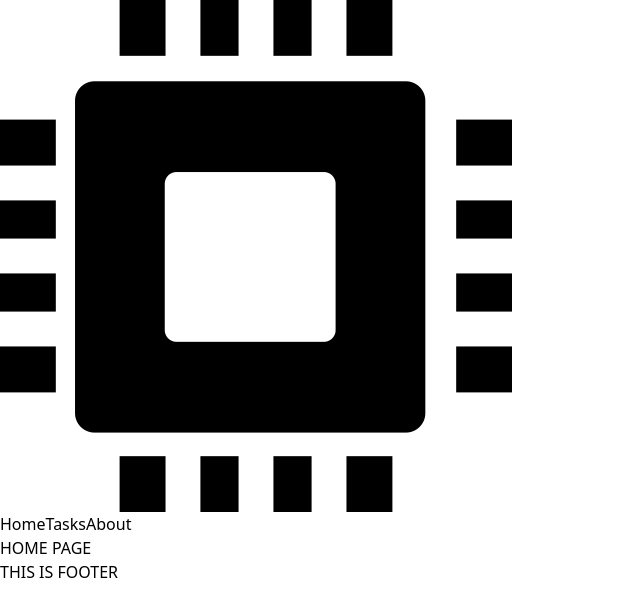
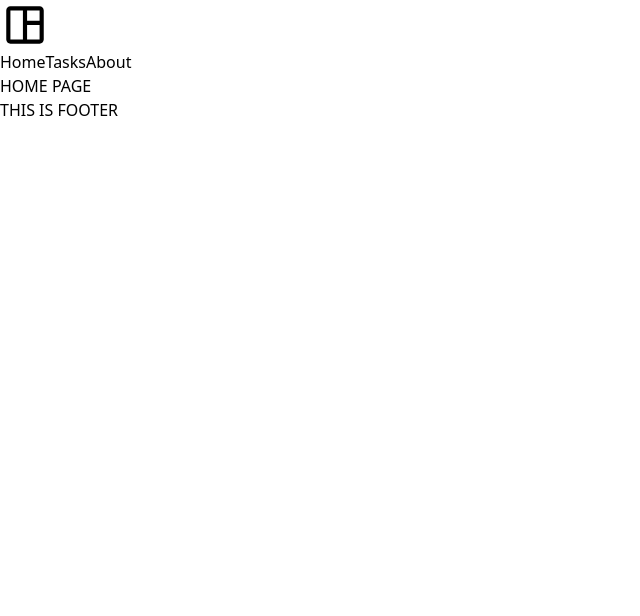
Before and after one commit to jrcopeti/react-kanban-board, a React (Vite) app: page / in a window 1280 px wide. Shown: the top 616 px of the page, without its empty margins (0-640 px from the left). Built offline with nearby package versions, Linux system fonts and the light colour scheme.

Commit message:
install react icons and style navbar

```diff
--- a/package.json
+++ b/package.json
@@ -12,6 +12,7 @@
   "dependencies": {
     "react": "^18.3.1",
     "react-dom": "^18.3.1",
+    "react-icons": "^5.2.1",
     "react-router-dom": "^6.24.1"
   },
   "devDependencies": {
--- a/src/components/AppLayout.tsx
+++ b/src/components/AppLayout.tsx
@@ -6,8 +6,10 @@ function AppLayout() {
   return (
     <>
       <Navbar />
-      <Outlet />
-      <Footer/>
+      <div className="h-screen p-4">
+        <Outlet />
+        <Footer />
+      </div>
     </>
   );
 }
--- a/src/components/Navbar.tsx
+++ b/src/components/Navbar.tsx
@@ -1,5 +1,5 @@
+import { MdOutlineSpaceDashboard } from "react-icons/md";
 import { Link } from "react-router-dom";
-import logo from "../assets/images/microchip-icon.png"
 
 function Navbar() {
   const routes = [
@@ -9,8 +9,10 @@ function Navbar() {
   ];
 
   return (
-    <nav className='flex items-center justify-between text-lg font-semibold px-3 py-2'>
-      <img src={logo} alt="logo" className='h-10 w-10' />
+    <nav className="flex items-center justify-between py-3 px-12 text-lg font-semibold bg-gray-100 sticky top-0 z-50">
+      <Link to="/">
+        <MdOutlineSpaceDashboard size={50} className="cursor-pointer" />
+      </Link>
       {routes.map((route) => (
         <Link to={route.to} key={route.to}>
           {route.label}
```
Also changed, not shown: 1 other file (tests, documents, lock files or other folders).
